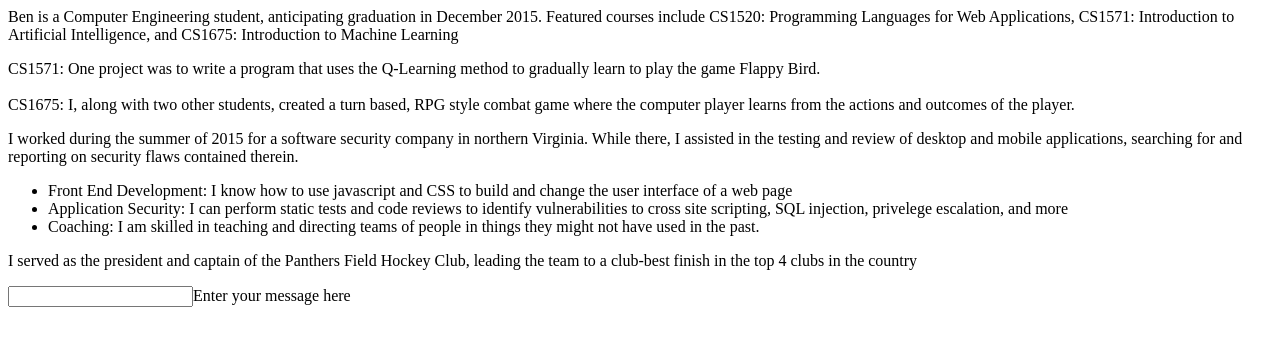
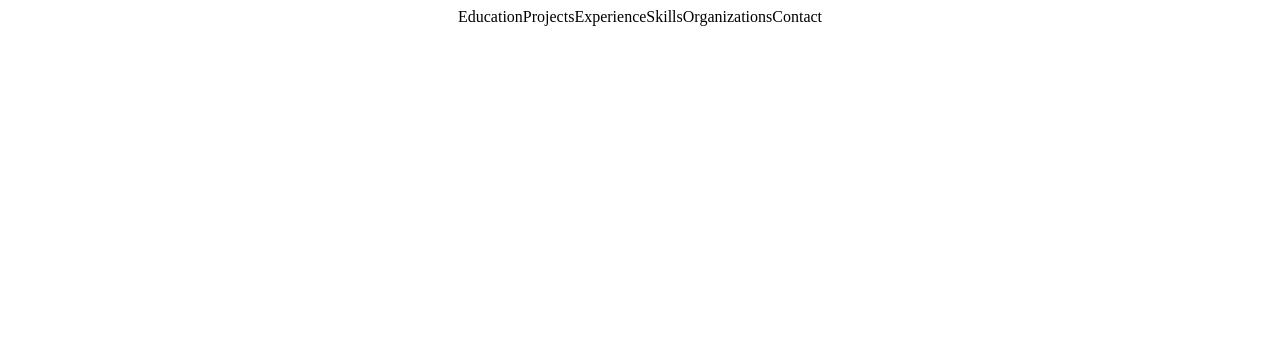
Before and after one commit to BKerestan/kerestan_1520, a Python web app: template templates/aboutme.html in a window 1280 px wide. Shown: the top 346 px of the page. Run offline with Jinja, Linux system fonts and the light colour scheme; the template is opened without the code that fills it, so the values that code supplies are empty.

Commit message:
no message

```diff
--- a/templates/aboutme.html
+++ b/templates/aboutme.html
@@ -1,34 +1,135 @@
 <html>
+<head>
+<style>
+#buttons {
+	display:table;
+	margin:auto;
+}
+.tabbutton {
+	display:inline-block;
+	cursor:pointer;
+}
+.tabbutton:hover {
+	color:red;
+}
+.tab {
+	opacity:0;
+	overflow:hidden;
+	-webkit-transition: opacity 2s ease-in;
+    -moz-transition: opacity 2s ease-in;
+    -o-transition: opacity 2s ease-in;
+    -ms-transition: opacity 2s ease-in;
+    transition: opacity 2s ease-in;
+}
+.tab p {
+
+}
+#message {
+	height:200px;
+	width:500px;
+}
+</style>
+</head>
 <body>
-	<div id="education">
+	<div id="buttons">
+		<div class="tabbutton" onclick="showtab('education')">Education</div>
+		<div class="tabbutton" onclick="showtab('projects')">Projects</div>
+		<div class="tabbutton" onclick="showtab('experience')">Experience</div>
+		<div class="tabbutton" onclick="showtab('skills')">Skills</div>
+		<div class="tabbutton" onclick="showtab('organizations')">Organizations</div>
+		<div class="tabbutton" onclick="showtab('contact')">Contact</div>
+	</div>
+	<div class="tab" id="education">
 		<p>Ben is a Computer Engineering student, anticipating graduation in December 2015. Featured courses include CS1520: Programming Languages for Web Applications, CS1571: Introduction to Artificial Intelligence, and CS1675: Introduction to Machine Learning
 		</p>
 	</div>
-	<div id="projects">
+	<div class="tab" id="projects">
 		<p>
 		CS1571: One project was to write a program that uses the Q-Learning method to gradually learn to play the game Flappy Bird.<br><br>
 		CS1675: I, along with two other students, created a turn based, RPG style combat game where the computer player learns from the actions and outcomes of the player.
 		</p>
 	</div>
-	<div id="experience">
+	<div class="tab" id="experience">
 		<p>
 		I worked during the summer of 2015 for a software security company in northern Virginia. While there, I assisted in the testing and review of desktop and mobile applications, searching for and reporting on security flaws contained therein.
 		</p>
 	</div>
-	<div id="skills">
+	<div class="tab" id="skills">
 		<ul>
 			<li>Front End Development: I know how to use javascript and CSS to build and change the user interface of a web page</li>
 			<li>Application Security: I can perform static tests and code reviews to identify vulnerabilities to cross site scripting, SQL injection, privelege escalation, and more</li>
 			<li>Coaching: I am skilled in teaching and directing teams of people in things they might not have used in the past.</li>
 		</ul>
 	</div>
-	<div id="organizations">
+	<div class="tab" id="organizations">
 		<p>I served as the president and captain of the Panthers Field Hockey Club, leading the team to a club-best finish in the top 4 clubs in the country</p>
 	</div>
-	<div id="Contact">
-		<form id="emailform" action="/email">
-		<input id="message" name="message" type="text">Enter your message here</input>
-		</form>
+	<div class="tab" id="contact">
+		Enter your message<br>
+		<input id="message" name="message" type="text"></input>
+		<button onclick="sendemail()">Send</button>
+
 	</div>
+	<script type="text/javascript">
+		function createXmlHttp() {
+			var xmlhttp;
+			if (window.XMLHttpRequest) {
+			  xmlhttp = new XMLHttpRequest();
+			} else {
+			  xmlhttp = new ActiveXObject("Microsoft.XMLHTTP");
+			}
+			if (!(xmlhttp)) {
+			  alert("Your browser does not support AJAX!");
+			}
+			 return xmlhttp;
+		}
+
+		// use the given xmlHttp object to send the given parameters to the
+		// target URL.  parameters should be a URL formatted string.
+		function getRequest(xmlHttp, target) {
+		  if (xmlHttp) {
+		    xmlHttp.open("Get",target,true);
+		    //xmlHttp.setRequestHeader("Content-type", "application/x-www-form-urlencoded");
+		    xmlHttp.send();
+		   }
+		}
+
+		function sendemail(){
+			var message = document.getElementById("message").value;
+
+			var xmlhttp = createXmlHttp()
+			xmlhttp.onreadystatechange = function() {
+				if(xmlhttp.readyState==4) {
+					if(xmlhttp.responseText == "true") {
+						document.getElementById("message").value = ""
+					}
+					else {
+						alert("There was a problem sending your message")
+					}
+				}
+			}
+			getRequest(xmlhttp, "/email?message="+message);
+		}
+
+		function showtab(tabid) {
+			document.getElementById("education").style.height="0"
+			document.getElementById("education").style.opacity="0"
+			document.getElementById("projects").style.height="0"
+			document.getElementById("projects").style.opacity="0"
+			document.getElementById("experience").style.height="0"
+			document.getElementById("experience").style.opacity="0"
+			document.getElementById("skills").style.height="0"
+			document.getElementById("skills").style.opacity="0"
+			document.getElementById("organizations").style.height="0"
+			document.getElementById("organizations").style.opacity="0"
+			document.getElementById("contact").style.height="0"
+			document.getElementById("contact").style.opacity="0"
+			var tab=document.getElementById(tabid)
+			tab.style.height="auto"
+			tab.style.opacity="1"
+
+			//tabid.style.visibility="visible"
+		}
+	</script>
 </body>
 </html>
```
Also changed, not shown: main.py (+14 -3 lines), 1 other file.
